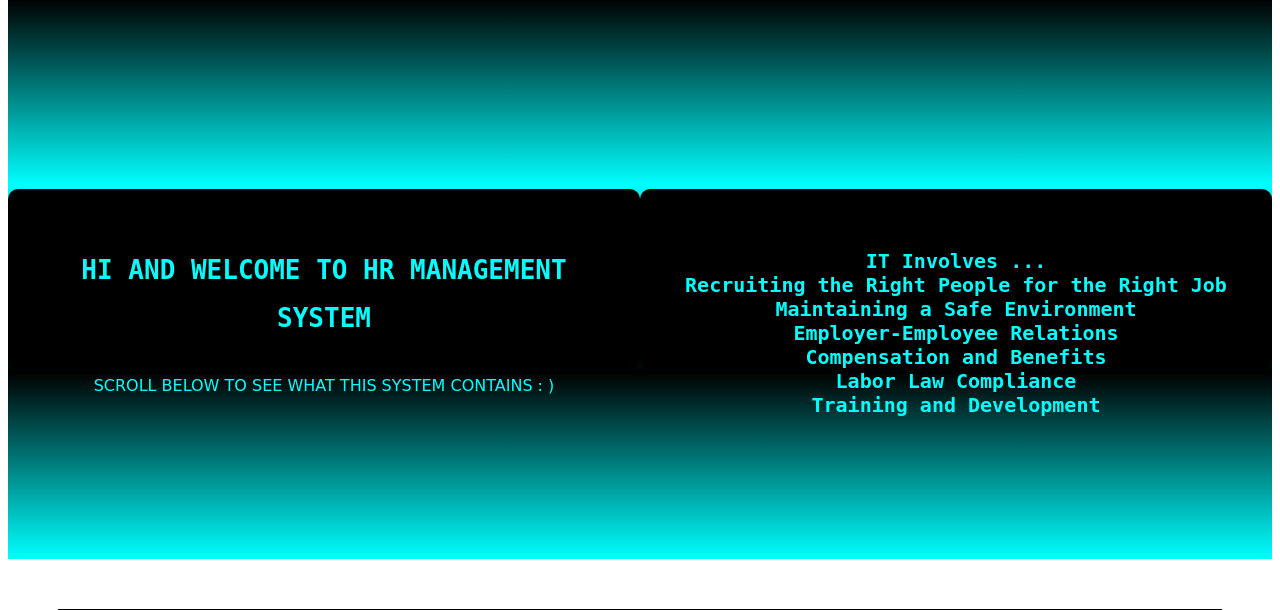
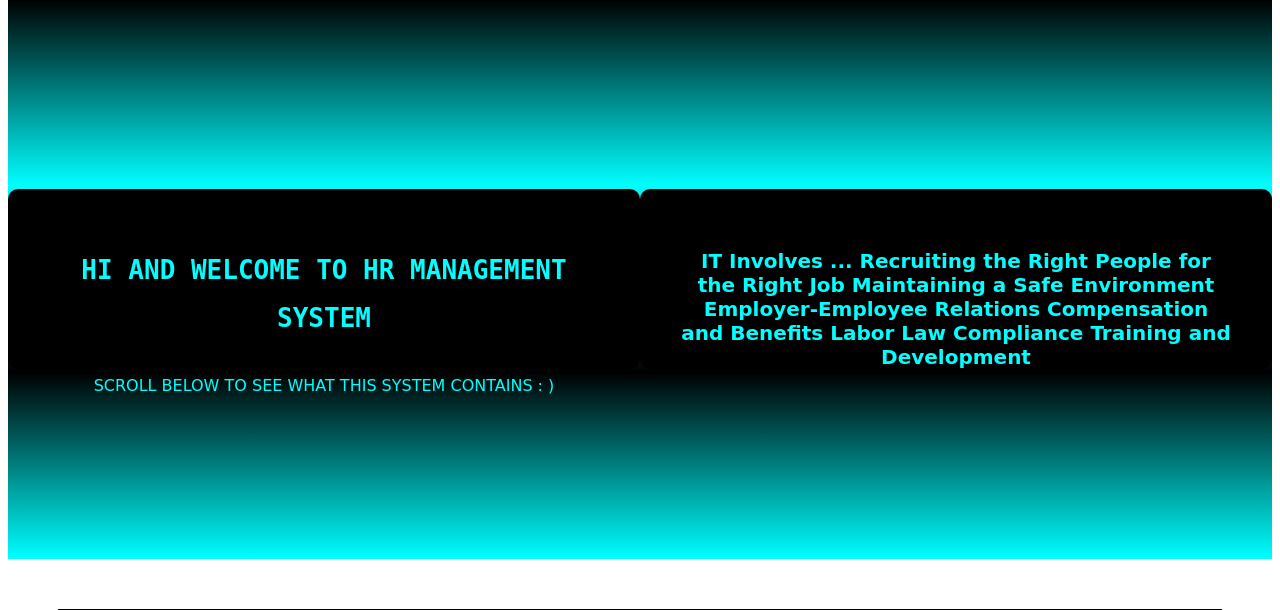
Before and after one commit to meher18/HMS, a PHP site: page / in a window 1280 px wide. Shown: the part 2319-2929 px from the top of the page. Run offline with PHP 8.4, Linux system fonts and the light colour scheme.

Commit message:
i made it responsive

```diff
--- a/index.php
+++ b/index.php
@@ -4,9 +4,11 @@
 <html>
     <head>
         <meta charset="UTF-8">
-        <title></title>
+                    <meta name="viewport" content="width=device-width, initial-scale=1.0">
+
+        <title>Home page</title>
         <link href="style.css" rel="stylesheet">
-        <script src="js/jquery.js"></script>
+        <script src="js/jquery.js" type="text/javascript"></script>
 
 
         <script>
@@ -64,7 +66,7 @@
             {
                 i = 0;
                 document.getElementById("text1").innerHTML = "";
-                setTimeout();
+
             }
             $("#text1").css("font-family", "san-serif");
             document.getElementById("text1").innerHTML += text2.charAt(i);
@@ -78,7 +80,7 @@
             {
                 j = 0;
                 document.getElementById("hello_there").innerHTML = "";
-                setTimeout();
+
             }
             $("#hello_there").css("font-family", "san-serif");
             document.getElementById("hello_there").innerHTML += text.charAt(j);
@@ -179,19 +181,19 @@
         </div>
         <div class="second_container">
 
-            <div >
+            <div class="second_div_1" >
                 <h1>HI AND WELCOME TO HR MANAGEMENT SYSTEM</h1>
                 <P>SCROLL BELOW TO SEE WHAT THIS SYSTEM CONTAINS  : ) </P>
             </div>
-            <div >
-                <pre style="font-weight:bold;font-size:20px;">
+            <div class="second_div_2" >
+                <p style="font-weight:bold;font-size:20px;">
 IT Involves ...
 Recruiting the Right People for the Right Job
 Maintaining a Safe Environment
 Employer-Employee Relations
 Compensation and Benefits
 Labor Law Compliance
-Training and Development</pre>
+Training and Development</p>
 
             </div>
         </div>
```
